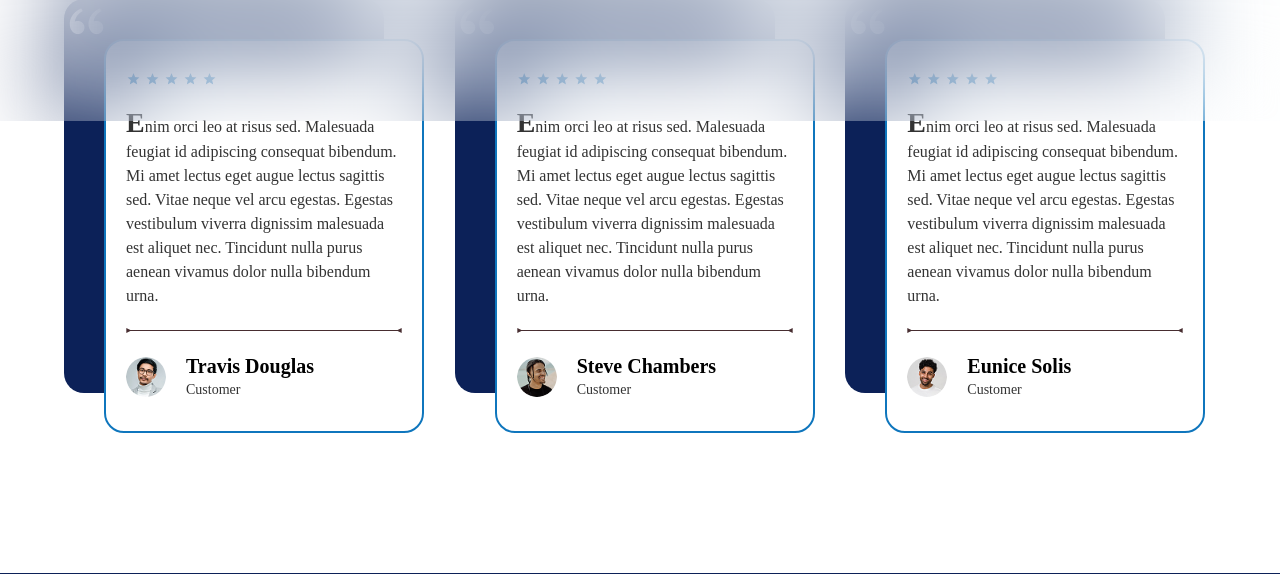
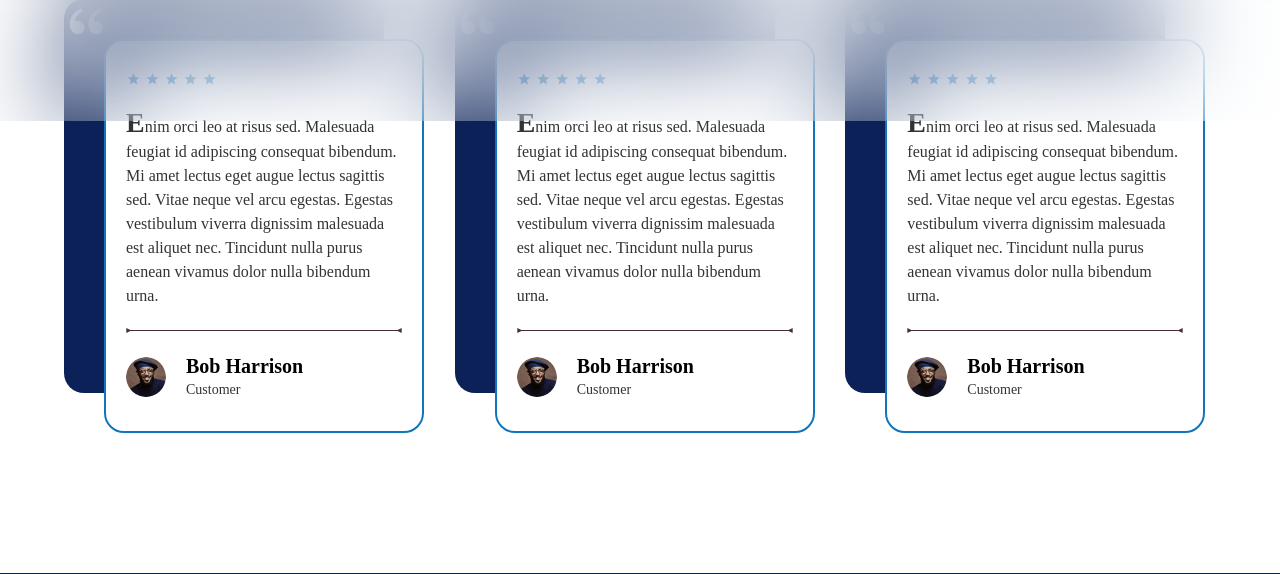
Before and after one commit to paudel-mayank/globalVisa, a PHP site: page /testimonials.php in a window 1280 px wide. Shown: the part 1479-2053 px from the top of the page. Run offline with PHP 8.4, Linux system fonts and the light colour scheme; some web fonts are replaced.

Commit message:
chore about us and testimonial

```diff
--- a/about.php
+++ b/about.php
@@ -354,6 +354,8 @@ include 'includes/header.php';
         </div>
       </div>
     </div>
+  </div>
+</div>
 
 
 
--- a/js/main.js
+++ b/js/main.js
@@ -3596,7 +3596,7 @@ new Swiper(".universitySlider", {
   loop: true,
   autoplay: { delay: 100, disableOnInteraction: false },
   // slidesPerView: 6,
-  breakpoints: { 1024: { slidesPerView: 6 }, 640: { slidesPerView: 3 }, 0: { slidesPerView: 2 } },
+  breakpoints: { 1024: { slidesPerView: 6 }, 640: { slidesPerView: 3 }, 0: { slidesPerView: 1 } },
   // pagination: { el: ".swiper-pagination", clickable: false },
 });
 new Swiper(".team-swiper", {
--- a/testimonials.php
+++ b/testimonials.php
@@ -37,8 +37,10 @@ include 'includes/header.php';
 
             <div data-aos="fade-up" data-aos-duration="700" class=" w-full h-full ">
                 <div class=" grid grid-cols-1 sm:grid-cols-2 lg:grid-cols-3 gap-5">
+
                     <div
-                        class="swiper-slide cursor-pointer group hover:bg-primary pb-[24px] xl:pb-[40px] 2xl:pb-[52px] transition-all duration-300 ease-in">
+                        class="swiper-slide cursor-pointe   r group hover:bg-primary pb-[24px] xl:pb-[40px] 2xl:pb-[52px] transition-all duration-300 ease-in">
+                        <a href='testimonialsDetail.php'>
                             <div
                                 class="max-w-[288px] sm:max-w-full mx-auto sm:mx-0 relative transition-all duration-300 ease-in">
                                 <div
@@ -87,10 +89,11 @@ include 'includes/header.php';
                                         class="text-[35px] leading-[35px] xl:text-[45px] xl:leading-[45px] w-full text-white ri-double-quotes-l"></i>
                                 </div>
                             </div>
+                        </a>
                     </div>
-
                     <div
                         class="swiper-slide cursor-pointer group hover:bg-primary pb-[24px] xl:pb-[40px] 2xl:pb-[52px] transition-all duration-300 ease-in">
+                        <a href='testimonialsDetail.php'>
                             <div
                                 class="max-w-[288px] sm:max-w-full mx-auto sm:mx-0 relative transition-all duration-300 ease-in">
                                 <div
@@ -122,11 +125,11 @@ include 'includes/header.php';
                                     <img class="max-w-full" src="assets/lineB-28c55641.svg" alt="lineB.svg" />
 
                                     <div class="flex justify-start items-center gap-5">
-                                    <img src="assets/profile2-b4bc3f60.png" alt="profile2"
+                                        <img src="assets/profile1-739ed259.png" alt="profile1"
                                             class="rounded-[30px] testimonialAvatar" />
                                         <div>
-                                        <h6 class="text-primary-dark font-semibold">Marc
-                                            Barber</h6>
+                                            <h6 class="text-primary-dark font-semibold">Bob
+                                                Harrison</h6>
                                             <p class="text-textColor-dark text-body3 font-body3">
                                                 Customer
                                             </p>
@@ -139,10 +142,11 @@ include 'includes/header.php';
                                         class="text-[35px] leading-[35px] xl:text-[45px] xl:leading-[45px] w-full text-white ri-double-quotes-l"></i>
                                 </div>
                             </div>
+                        </a>
                     </div>
-
                     <div
                         class="swiper-slide cursor-pointer group hover:bg-primary pb-[24px] xl:pb-[40px] 2xl:pb-[52px] transition-all duration-300 ease-in">
+                        <a href='testimonialsDetail.php'>
                             <div
                                 class="max-w-[288px] sm:max-w-full mx-auto sm:mx-0 relative transition-all duration-300 ease-in">
                                 <div
@@ -174,12 +178,11 @@ include 'includes/header.php';
                                     <img class="max-w-full" src="assets/lineB-28c55641.svg" alt="lineB.svg" />
 
                                     <div class="flex justify-start items-center gap-5">
-                                    <img src="assets/profile3-47608cbf.png" alt="profile3"
+                                        <img src="assets/profile1-739ed259.png" alt="profile1"
                                             class="rounded-[30px] testimonialAvatar" />
                                         <div>
-                                        <h6 class="text-primary-dark font-semibold">
-                                            Tiffany Hawkins
-                                        </h6>
+                                            <h6 class="text-primary-dark font-semibold">Bob
+                                                Harrison</h6>
                                             <p class="text-textColor-dark text-body3 font-body3">
                                                 Customer
                                             </p>
@@ -192,10 +195,11 @@ include 'includes/header.php';
                                         class="text-[35px] leading-[35px] xl:text-[45px] xl:leading-[45px] w-full text-white ri-double-quotes-l"></i>
                                 </div>
                             </div>
+                        </a>
                     </div>
-
                     <div
                         class="swiper-slide cursor-pointer group hover:bg-primary pb-[24px] xl:pb-[40px] 2xl:pb-[52px] transition-all duration-300 ease-in">
+                        <a href='testimonialsDetail.php'>
                             <div
                                 class="max-w-[288px] sm:max-w-full mx-auto sm:mx-0 relative transition-all duration-300 ease-in">
                                 <div
@@ -227,12 +231,11 @@ include 'includes/header.php';
                                     <img class="max-w-full" src="assets/lineB-28c55641.svg" alt="lineB.svg" />
 
                                     <div class="flex justify-start items-center gap-5">
-                                    <img src="assets/profile4-c09e4e66.png" alt="profile4"
+                                        <img src="assets/profile1-739ed259.png" alt="profile1"
                                             class="rounded-[30px] testimonialAvatar" />
                                         <div>
-                                        <h6 class="text-primary-dark font-semibold">
-                                            Travis Douglas
-                                        </h6>
+                                            <h6 class="text-primary-dark font-semibold">Bob
+                                                Harrison</h6>
                                             <p class="text-textColor-dark text-body3 font-body3">
                                                 Customer
                                             </p>
@@ -245,10 +248,11 @@ include 'includes/header.php';
                                         class="text-[35px] leading-[35px] xl:text-[45px] xl:leading-[45px] w-full text-white ri-double-quotes-l"></i>
                                 </div>
                             </div>
+                        </a>
                     </div>
-
                     <div
                         class="swiper-slide cursor-pointer group hover:bg-primary pb-[24px] xl:pb-[40px] 2xl:pb-[52px] transition-all duration-300 ease-in">
+                        <a href='testimonialsDetail.php'>
                             <div
                                 class="max-w-[288px] sm:max-w-full mx-auto sm:mx-0 relative transition-all duration-300 ease-in">
                                 <div
@@ -280,12 +284,11 @@ include 'includes/header.php';
                                     <img class="max-w-full" src="assets/lineB-28c55641.svg" alt="lineB.svg" />
 
                                     <div class="flex justify-start items-center gap-5">
-                                    <img src="assets/profile5-efc8f312.png" alt="profile5"
+                                        <img src="assets/profile1-739ed259.png" alt="profile1"
                                             class="rounded-[30px] testimonialAvatar" />
                                         <div>
-                                        <h6 class="text-primary-dark font-semibold">
-                                            Steve Chambers
-                                        </h6>
+                                            <h6 class="text-primary-dark font-semibold">Bob
+                                                Harrison</h6>
                                             <p class="text-textColor-dark text-body3 font-body3">
                                                 Customer
                                             </p>
@@ -298,10 +301,13 @@ include 'includes/header.php';
                                         class="text-[35px] leading-[35px] xl:text-[45px] xl:leading-[45px] w-full text-white ri-double-quotes-l"></i>
                                 </div>
                             </div>
+                        </a>
                     </div>
+
 
                     <div
                         class="swiper-slide cursor-pointer group hover:bg-primary pb-[24px] xl:pb-[40px] 2xl:pb-[52px] transition-all duration-300 ease-in">
+                        <a href='testimonialsDetail.php'>
                             <div
                                 class="max-w-[288px] sm:max-w-full mx-auto sm:mx-0 relative transition-all duration-300 ease-in">
                                 <div
@@ -350,11 +356,14 @@ include 'includes/header.php';
                                         class="text-[35px] leading-[35px] xl:text-[45px] xl:leading-[45px] w-full text-white ri-double-quotes-l"></i>
                                 </div>
                             </div>
+                        </a>
                     </div>
+
 
 
                     <div
                         class="swiper-slide cursor-pointer group hover:bg-primary pb-[24px] xl:pb-[40px] 2xl:pb-[52px] transition-all duration-300 ease-in">
+                        <a href='testimonialsDetail.php'>
                             <div
                                 class="max-w-[288px] sm:max-w-full mx-auto sm:mx-0 relative transition-all duration-300 ease-in">
                                 <div
@@ -386,12 +395,11 @@ include 'includes/header.php';
                                     <img class="max-w-full" src="assets/lineB-28c55641.svg" alt="lineB.svg" />
 
                                     <div class="flex justify-start items-center gap-5">
-                                    <img src="assets/profile4-c09e4e66.png" alt="profile4"
+                                        <img src="assets/profile1-739ed259.png" alt="profile1"
                                             class="rounded-[30px] testimonialAvatar" />
                                         <div>
-                                        <h6 class="text-primary-dark font-semibold">
-                                            Travis Douglas
-                                        </h6>
+                                            <h6 class="text-primary-dark font-semibold">Bob
+                                                Harrison</h6>
                                             <p class="text-textColor-dark text-body3 font-body3">
                                                 Customer
                                             </p>
@@ -404,10 +412,13 @@ include 'includes/header.php';
                                         class="text-[35px] leading-[35px] xl:text-[45px] xl:leading-[45px] w-full text-white ri-double-quotes-l"></i>
                                 </div>
                             </div>
+                        </a>
                     </div>
+
 
                     <div
                         class="swiper-slide cursor-pointer group hover:bg-primary pb-[24px] xl:pb-[40px] 2xl:pb-[52px] transition-all duration-300 ease-in">
+                        <a href='testimonialsDetail.php'>
                             <div
                                 class="max-w-[288px] sm:max-w-full mx-auto sm:mx-0 relative transition-all duration-300 ease-in">
                                 <div
@@ -439,12 +450,11 @@ include 'includes/header.php';
                                     <img class="max-w-full" src="assets/lineB-28c55641.svg" alt="lineB.svg" />
 
                                     <div class="flex justify-start items-center gap-5">
-                                    <img src="assets/profile5-efc8f312.png" alt="profile5"
+                                        <img src="assets/profile1-739ed259.png" alt="profile1"
                                             class="rounded-[30px] testimonialAvatar" />
                                         <div>
-                                        <h6 class="text-primary-dark font-semibold">
-                                            Steve Chambers
-                                        </h6>
+                                            <h6 class="text-primary-dark font-semibold">Bob
+                                                Harrison</h6>
                                             <p class="text-textColor-dark text-body3 font-body3">
                                                 Customer
                                             </p>
@@ -457,10 +467,13 @@ include 'includes/header.php';
                                         class="text-[35px] leading-[35px] xl:text-[45px] xl:leading-[45px] w-full text-white ri-double-quotes-l"></i>
                                 </div>
                             </div>
+                        </a>
                     </div>
+
 
                     <div
                         class="swiper-slide cursor-pointer group hover:bg-primary pb-[24px] xl:pb-[40px] 2xl:pb-[52px] transition-all duration-300 ease-in">
+                        <a href='testimonialsDetail.php'>
                             <div
                                 class="max-w-[288px] sm:max-w-full mx-auto sm:mx-0 relative transition-all duration-300 ease-in">
                                 <div
@@ -492,11 +505,11 @@ include 'includes/header.php';
                                     <img class="max-w-full" src="assets/lineB-28c55641.svg" alt="lineB.svg" />
 
                                     <div class="flex justify-start items-center gap-5">
-                                    <img src="assets/profile6-9a61146d.png" alt="profile6"
+                                        <img src="assets/profile1-739ed259.png" alt="profile1"
                                             class="rounded-[30px] testimonialAvatar" />
                                         <div>
-                                        <h6 class="text-primary-dark font-semibold">Eunice
-                                            Solis</h6>
+                                            <h6 class="text-primary-dark font-semibold">Bob
+                                                Harrison</h6>
                                             <p class="text-textColor-dark text-body3 font-body3">
                                                 Customer
                                             </p>
@@ -509,6 +522,7 @@ include 'includes/header.php';
                                         class="text-[35px] leading-[35px] xl:text-[45px] xl:leading-[45px] w-full text-white ri-double-quotes-l"></i>
                                 </div>
                             </div>
+                        </a>
                     </div>
                 </div>
             </div>
```
Lines whose indentation alone changed are shown as unchanged.
